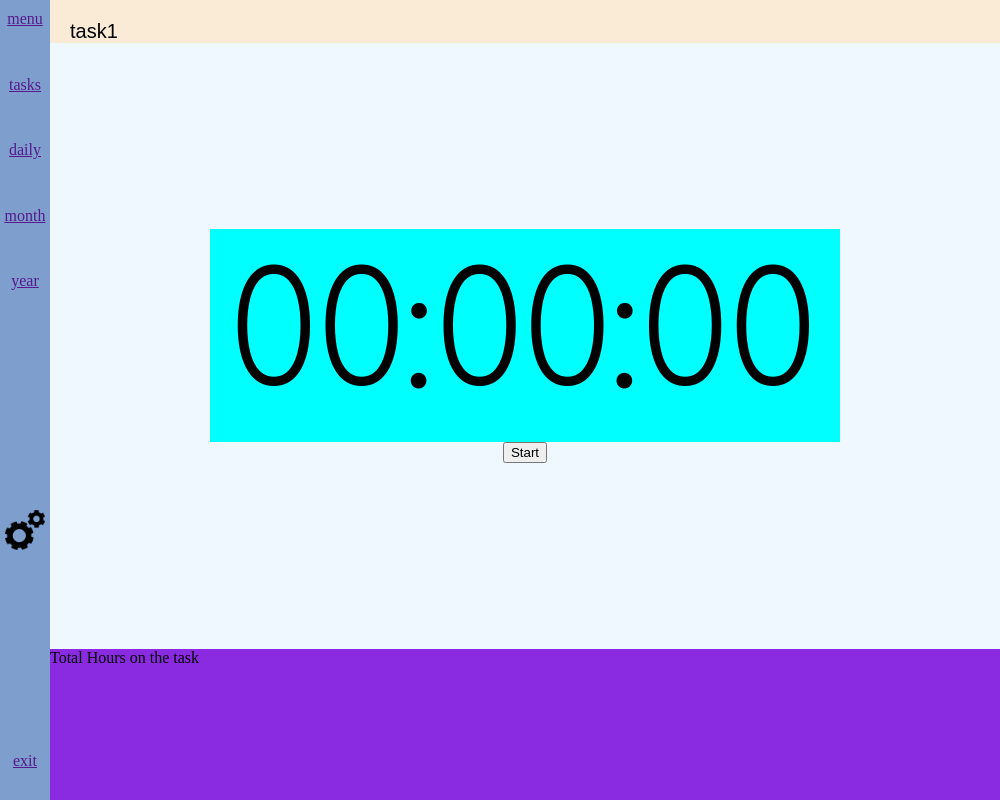
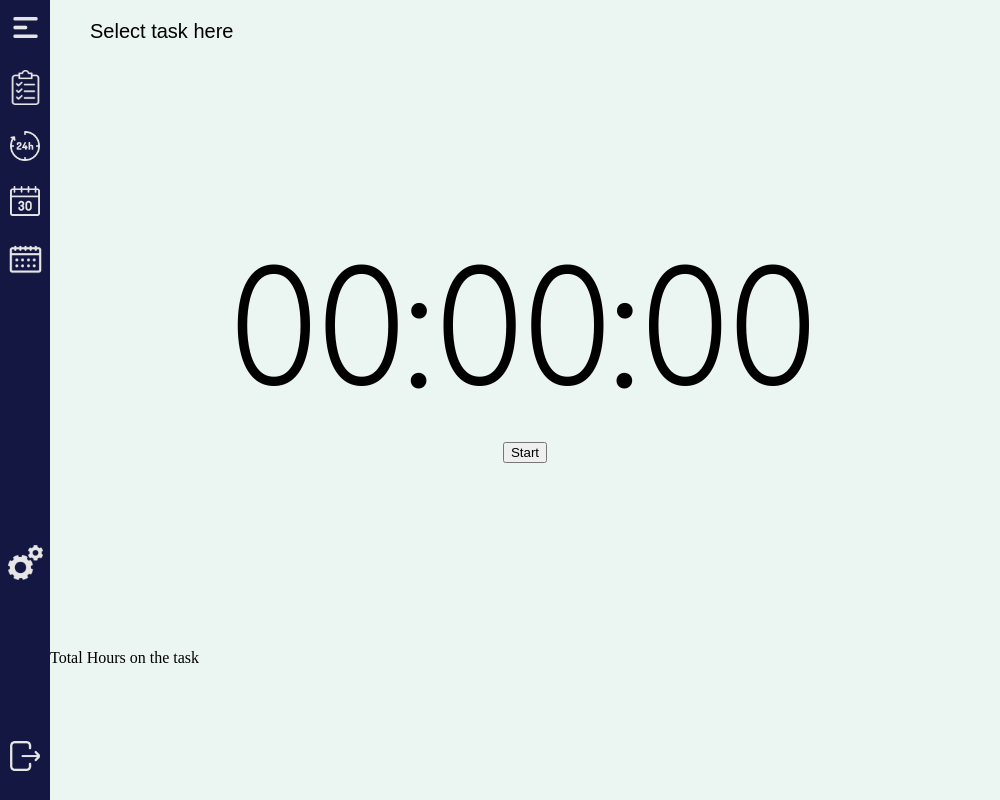
Before and after one commit to Laikka1/TaskTimeTracker, an Electron app: page src/index.html in a window 1000 px wide. Drawn offline with Linux system fonts and the light colour scheme.

Commit message:
visual changes and logos

```diff
--- a/src/main.js
+++ b/main.js
@@ -6,7 +6,7 @@ const createWindow = () => {
     height: 700
   })
 
-  win.loadFile('index.html')
+  win.loadFile('src/index.html')
 }
 
 app.whenReady().then(() => {
--- a/src/index.html
+++ b/src/index.html
@@ -11,21 +11,22 @@
     <div class="wholepage">
         <nav class="sidebar">
             <div class="upperNavButtons">
-                <a href=""> menu</a>
-                <a href=""> tasks</a>
-                <a href=""> daily</a>
-                <a href="">month</a>
-                <a href=""">year</a>
+                <a href=""> <img src="Visuals/menu.png" width="35px"></a>
+                <a href=""> <img src="Visuals/task.png" width="35px"></a>
+                <a href=""> <img src="Visuals/daily.png" width="30px"></a>
+                <a href=""> <img src="Visuals/monthly.png" width="30px"></a>
+                <a href="""> <img src="Visuals/yearly.png" width="35px"></a>
             </div>
             <div class="lowerNavButtons">
-                <a href=""> <img src="Visuals/settings.png" width="40px"> </a>
-                <a href="">exit</a>
+                <a href=""> <img src="Visuals/settings.png" width="35px"> </a>
+                <a href=""> <img src="Visuals/exit.png" width="30px"></a>
             </div>
         </nav>
         <div class="MainView">
             <div class="selector">
                 <label for="clockedTask"></label>
                 <select name="clockedTask">
+                    <option value=""> Select task here</option>
                     <option value="task1 "> task1</option>
                     <option value="task2"> task2 </option>
                 </select>
--- a/src/styles.css
+++ b/src/styles.css
@@ -14,7 +14,7 @@ body {
 }
 
 .sidebar{
-    background-color: rgb(126, 158, 206);
+    background-color: #141741;
     height: 100vh;
     width: 50px;
     display: flex;
@@ -22,7 +22,7 @@ body {
 }
 
 .MainView{
-    background-color:aqua;
+    background-color:#ebf5f1;
     flex: 1;
     height: 100vh;
     margin: 0;
@@ -32,12 +32,23 @@ body {
 }
 
 .upperNavButtons{
-    height: 280px;
+    height: 270px;
     display: flex;
     flex-direction: column;
     justify-content:space-between;
     align-items: center;
-    margin-top: 10px;
+    margin: 10px 0px 0px 0px;
+}
+
+.upperNavButtons a img {
+    -webkit-filter: invert(100%);
+    filter: invert(100%) brightness(90%);
+    transition: transform 0.22s ease-in-out, filter 0.22s ease-in-out;
+}
+
+.upperNavButtons a:hover img {
+    transform: scale(1.15);
+    filter: invert(100%) brightness(100%);
 }
 
 .lowerNavButtons{
@@ -46,13 +57,25 @@ body {
     flex-direction: column;
     align-items: center;
     justify-content: space-between;
-    margin-top: 220px;
-    margin-bottom: 30px;
+    margin-top: 265px;
+    margin-bottom: 25px;
 }
 
+.lowerNavButtons a img {
+    -webkit-filter: invert(100%);
+    filter: invert(100%) brightness(90%);
+    transition: transform 0.22s ease-in-out, filter 0.22s ease-in-out;
+
+}
+
+.lowerNavButtons a:hover img {
+    transform: scale(1.15);
+    filter: invert(100%) brightness(100%);
+}
+
+
 .selector{
-    background-color: antiquewhite;
-    padding: 20px 0px 0px 20px;
+    padding: 20px 0px 0px 40px;
     font-size: 20px;
 }
 
@@ -70,7 +93,6 @@ body {
 }
 
 .timer-block{
-    background-color: aliceblue;
     flex: 4;
     display: flex;
     flex-direction: column;
@@ -78,7 +100,6 @@ body {
     align-items: center;
 }
 #timer{
-    background-color: aqua;
     font-size: 155px;
     padding: 20px;
     font-family: 'comfortaalight', sans-serif;
@@ -87,7 +108,5 @@ body {
 }
 
 .timingInfo{
-    background-color:blueviolet;
     flex: 1;
-
 }
```
Also changed, not shown: package.json (renamed from src/package.json), src/Visuals/daily.png (added), src/Visuals/exit.png (added), src/Visuals/menu.png (added), src/Visuals/monthly.png (added), src/Visuals/task.png (added), src/Visuals/yearly.png (added), 2 other files.
